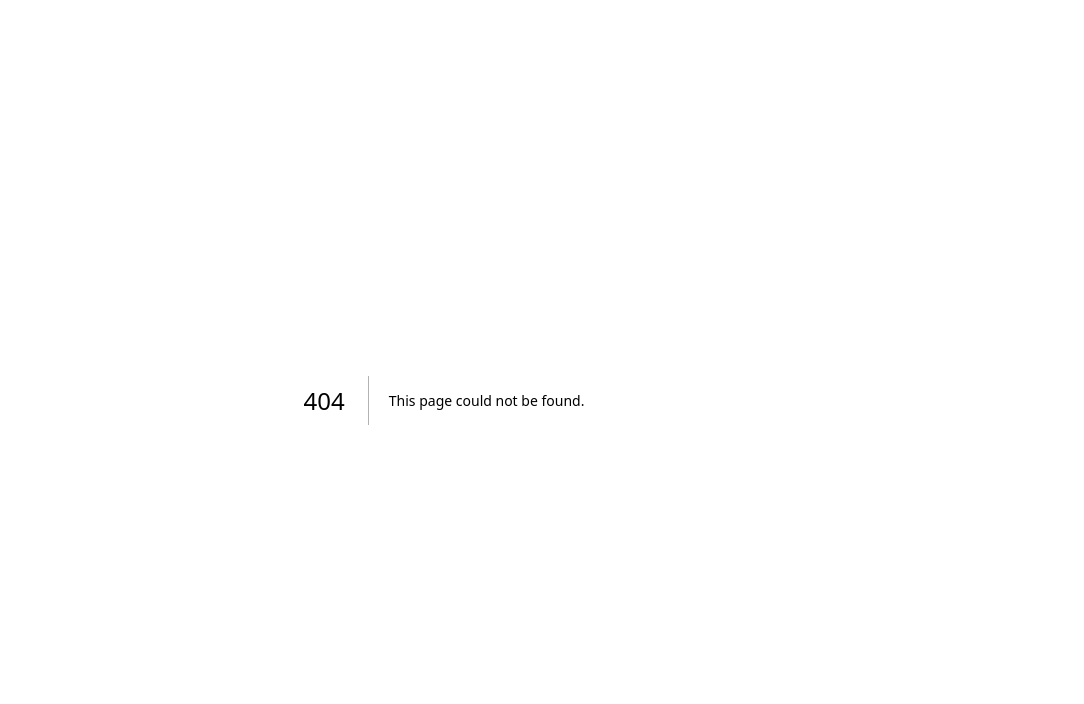
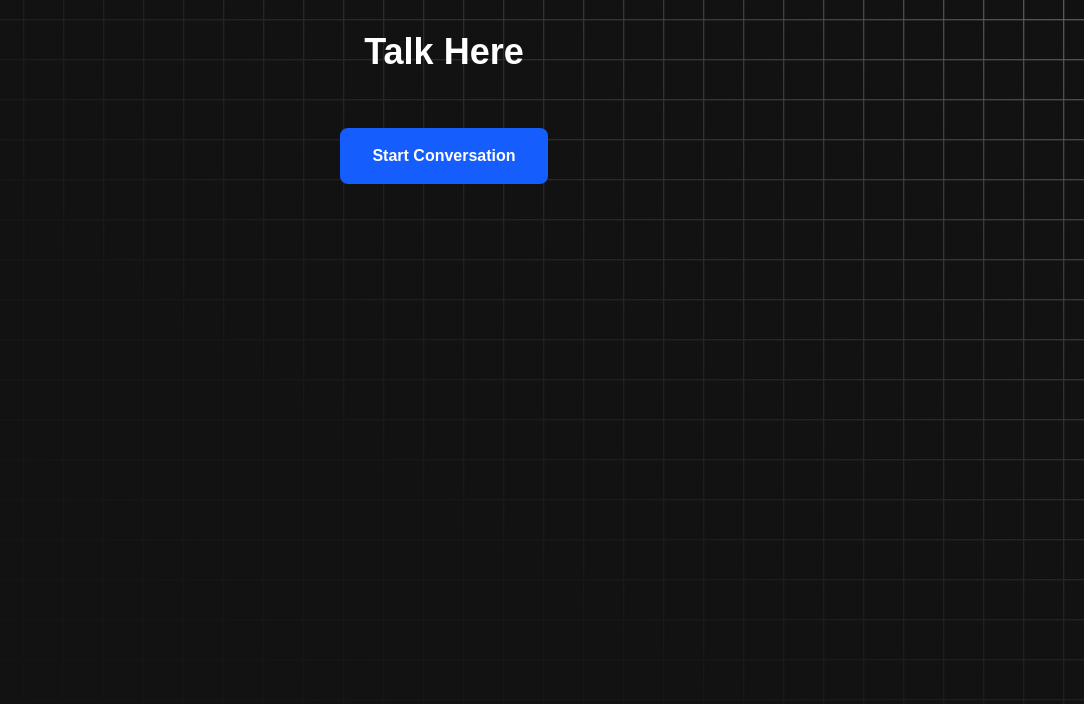
Before and after one commit to TamannaParashar/MoodBoard, a Next.js app: page /interact in a window 1280 px wide. Before the commit this address had no page. Shown: the top 704 px of the page, without its empty margins (196-1280 px from the left). Built offline with nearby package versions, Linux system fonts and the light colour scheme.

Commit message:
added talk page

```diff
--- a/package.json
+++ b/package.json
@@ -9,9 +9,12 @@
     "lint": "eslint"
   },
   "dependencies": {
+    "@google/generative-ai": "^0.24.1",
     "axios": "^1.13.2",
+    "dotenv": "^17.2.3",
     "fabric": "^6.9.0",
     "face-api.js": "^0.22.2",
+    "form-data": "^4.0.5",
     "lucide-react": "^0.553.0",
     "next": "16.0.1",
     "react": "19.2.0",
--- /dev/null
+++ b/src/app/interact/page.jsx
@@ -0,0 +1,163 @@
+"use client";
+
+import { useEffect, useState, useRef } from "react";
+import { useSearchParams } from "next/navigation";
+import './style.css'
+
+export default function InteractPage() {
+  const searchParams = useSearchParams();
+  const mood = searchParams.get("mood") || "neutral";
+
+  const [conversation, setConversation] = useState([]);
+  const [aiSpeaking, setAiSpeaking] = useState(false);
+  const [canSpeak, setCanSpeak] = useState(false); // enable speak button after AI speaks
+  const [listening, setListening] = useState(false);
+  const [started, setStarted] = useState(false); // user clicked start conversation
+
+  const recognitionRef = useRef(null);
+  const chatEndRef = useRef(null);
+
+  // Scroll chat to bottom
+  useEffect(() => {
+    chatEndRef.current?.scrollIntoView({ behavior: "smooth" });
+  }, [conversation]);
+
+  // Speak text using TTS and return a promise
+  const speakText = (text) => {
+    return new Promise((resolve) => {
+      const utterance = new SpeechSynthesisUtterance(text);
+      utterance.lang = "en-US";
+      utterance.rate = 2.0;
+      utterance.pitch = 1.1;
+      utterance.onstart = () => setAiSpeaking(true);
+      utterance.onend = () => {
+        setAiSpeaking(false);
+        resolve();
+      };
+      speechSynthesis.speak(utterance);
+    });
+  };
+
+  const handleAIResponse = async (userText = null) => {
+    try {
+      let responseText = "";
+      if (userText) {
+        const res = await fetch("/api/chat", {
+          method: "POST",
+          headers: { "Content-Type": "application/json" },
+          body: JSON.stringify({ text: userText,conversation: conversation }),
+        });
+        const data = await res.json();
+        responseText = data.responseText || "Hmm, I didn't get that. Can you say it again?";
+      } else {
+        const res = await fetch(`/api/avatarResp?mood=${mood}`);
+        const data = await res.json();
+        responseText = data.suggestion || "Hi! How are you feeling today?";
+      }
+
+      setConversation((prev) => [...prev, { sender: "AI", text: responseText }]);
+      setCanSpeak(false);
+      await speakText(responseText);
+      setCanSpeak(true);
+
+    } catch (err) {
+      console.error("AI error:", err);
+      setCanSpeak(true);
+    }
+  };
+
+  const startListening = () => {
+    if (!canSpeak) return;
+    const SpeechRecognition = window.SpeechRecognition || window.webkitSpeechRecognition;
+    if (!SpeechRecognition) {
+      alert("Your browser does not support Speech Recognition API.");
+      return;
+    }
+    const recognition = new SpeechRecognition();
+    recognition.lang = "en-US";
+    recognition.interimResults = false;
+    recognition.maxAlternatives = 1;
+
+    recognition.onstart = () => setListening(true);
+    recognition.onend = () => setListening(false);
+
+    recognition.onresult = (event) => {
+      const userText = event.results[0][0].transcript;
+      setConversation((prev) => [...prev, { sender: "User", text: userText }]);
+      setCanSpeak(false);
+      handleAIResponse(userText);
+    };
+
+    recognition.onerror = (event) => {
+      console.error("Speech recognition error:", event.error);
+      setListening(false);
+      setCanSpeak(true);
+    };
+
+    recognition.start();
+    recognitionRef.current = recognition;
+  };
+
+  return (
+    <main className="min-h-screen text-white flex flex-col p-4 md:p-8">
+      <h1 className="text-4xl font-bold mb-6 text-center">Talk Here</h1>
+
+      {!started ? (
+        <div className="flex justify-center mt-8">
+          <button
+            onClick={() => {
+              setStarted(true);
+              handleAIResponse();
+            }}
+            className="px-8 py-4 bg-blue-600 hover:bg-blue-700 rounded-lg font-semibold"
+          >
+            Start Conversation
+          </button>
+        </div>
+      ) : (
+        <>
+          <div className="flex flex-col gap-4 max-w-2xl mx-auto flex-1 overflow-y-auto">
+            {conversation.map((msg, idx) => (
+              <div
+                key={idx}
+                className={`p-3 rounded-lg ${
+                  msg.sender === "AI" ? "bg-gradient-to-r from-purple-400 via-pink-500 to-red-400 self-start" : "bg-green-400 self-end"
+                }`}
+              >
+                <div className="flex">
+                  <div className="w-12 h-12 rounded-full overflow-hidden flex-shrink-0 m-5">
+                    <img src={msg.sender==="AI"?"/a.jpg":"/b.png"} alt="no icon found" className="w-full h-full object-cover object-center" />
+                  </div>
+                <strong>{msg.sender}:</strong> {msg.text}
+                </div>
+              </div>
+            ))}
+            <div ref={chatEndRef} />
+          </div>
+
+          <div className="flex justify-center mt-4">
+            <button
+              onClick={startListening}
+              disabled={!canSpeak || listening}
+              className={`px-6 py-3 rounded-lg font-semibold transition-all ${
+                canSpeak && !listening
+                  ? "bg-green-600 hover:bg-green-700"
+                  : "bg-gray-600 cursor-not-allowed"
+              }`}
+            >
+              {listening ? "Listening..." : "Speak"}
+            </button>
+          </div>
+
+          <p className="mt-4 text-center text-gray-400">
+            {aiSpeaking
+              ? "AI is speaking..."
+              : canSpeak
+              ? "Click Speak to reply."
+              : "Please wait..."}
+          </p>
+        </>
+      )}
+    </main>
+  );
+}
--- /dev/null
+++ b/src/app/interact/style.css
@@ -0,0 +1,23 @@
+body {
+  height: 100vh;
+  background: #111;
+  background-image:
+    linear-gradient(
+      35deg,
+      hsla(0, 0%, 7%, 1),
+      80%,
+      hsla(0, 0%, 7%, 0.6)
+    ),
+    linear-gradient(
+      transparent calc(50% - 1px),
+      #fff 1px,
+      transparent calc(50% + 1px) 100%
+    ),
+    linear-gradient(
+      to right,
+      transparent calc(50% - 1px),
+      #fff 1px,
+      transparent calc(50% + 1px) 100%
+    );
+  background-size: 100% 100%, 40px 40px, 40px 40px;
+}
--- a/src/app/page.js
+++ b/src/app/page.js
@@ -123,7 +123,10 @@ const songClick=async()=>{
   router.push(`/song?mood=${detectedMood}`);
 }
 const quotesClick=async()=>{
-  router.push(`/song?mood=${detectedMood}`);
+  router.push(`/quotes?mood=${detectedMood}`);
+}
+const aiInteract=()=>{
+  router.push(`/interact?mood=${detectedMood}`);
 }
 
   return (
@@ -219,6 +222,8 @@ const quotesClick=async()=>{
                         <button onClick={songClick} className="rounded-lg p-3 m-5 bg-gradient-to-r from-blue-600 to-cyan-600 hover:from-blue-700 hover:to-cyan-700 slide-left">Get Songs</button>
 
                         <button onClick={quotesClick} className="rounded-lg p-3 m-5 bg-gradient-to-r from-blue-600 to-cyan-600 hover:from-blue-700 hover:to-cyan-700 slide-right">Get Quotes</button>
+
+                        <button onClick={aiInteract} className="rounded-lg p-3 m-5 bg-gradient-to-r from-blue-600 to-cyan-600 hover:from-blue-700 hover:to-cyan-700 slide-right">Wanna Talk?</button>
                         </div>}
                     </div>
                   )}
```
Also changed, not shown: 1 other file (tests, documents, lock files or other folders).
